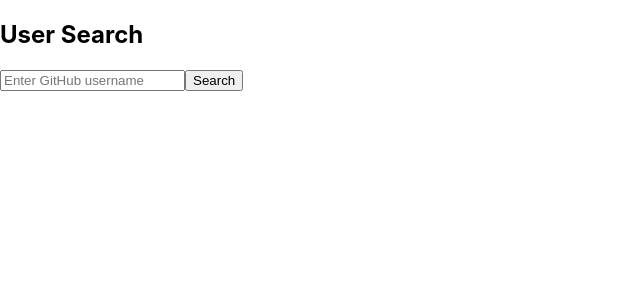
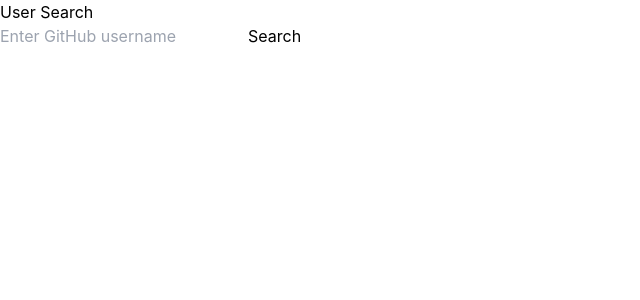
Before and after one commit to gauravkumarsah/github-dashboard, a React (Create React App) app: page / in a window 1280 px wide. Shown: the top 300 px of the page, without its empty margins (0-640 px from the left). Built offline with nearby package versions, Linux system fonts and the light colour scheme.

Commit message:
tailwind configured

```diff
--- a/package.json
+++ b/package.json
@@ -35,5 +35,8 @@
       "last 1 firefox version",
       "last 1 safari version"
     ]
+  },
+  "devDependencies": {
+    "tailwindcss": "^3.4.1"
   }
 }
--- a/src/components/RepositoryDetail.jsx
+++ b/src/components/RepositoryDetail.jsx
@@ -9,7 +9,6 @@
   const [commits, setCommits] = useState([]);
   const [issues, setIssues] = useState([]);
 
-  console.log(username, repoName);
   const fetchRepositoryData = async () => {
     try {
       // Fetch repository details
@@ -61,7 +60,7 @@
       <h2>{repository.name} Details</h2>
       <div>
         <h3>README</h3>
-        <div dangerouslySetInnerHTML={{ __html: readme }}></div>
+        <div>{readme}</div>
       </div>
       <div>
         <h3>Recent Commits</h3>
--- a/src/components/UserSearch.jsx
+++ b/src/components/UserSearch.jsx
@@ -19,7 +19,7 @@
 
   return (
     <div>
-      <h2>User Search</h2>
+      <h2 className=''>User Search</h2>
       <SearchBar onSearch={handleSearch} />
       <ul>
         {searchResults.map((user) => (
--- a/src/index.css
+++ b/src/index.css
@@ -1,3 +1,7 @@
+@tailwind base;
+@tailwind components;
+@tailwind utilities;
+
 body {
   margin: 0;
   font-family: -apple-system, BlinkMacSystemFont, 'Segoe UI', 'Roboto', 'Oxygen',
--- /dev/null
+++ b/tailwind.config.js
@@ -0,0 +1,10 @@
+/** @type {import('tailwindcss').Config} */
+module.exports = {
+  content: [
+    "./src/**/*.{js,jsx,ts,tsx}",
+  ],
+  theme: {
+    extend: {},
+  },
+  plugins: [],
+}
```
Also changed, not shown: 1 other file (tests, documents, lock files or other folders).
